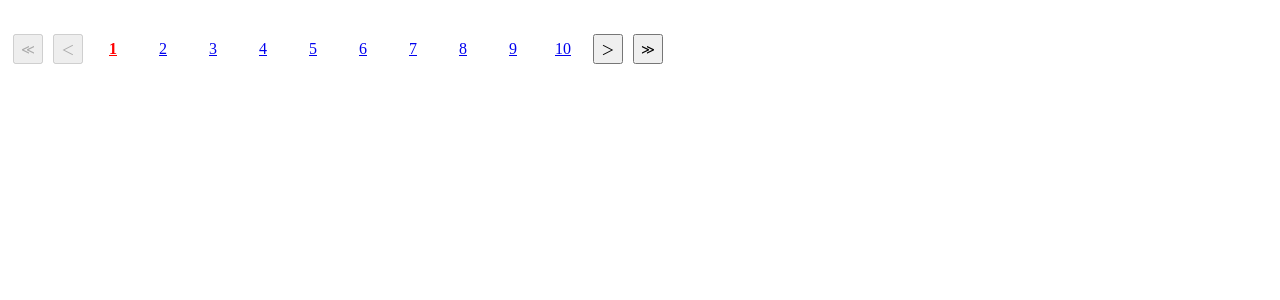
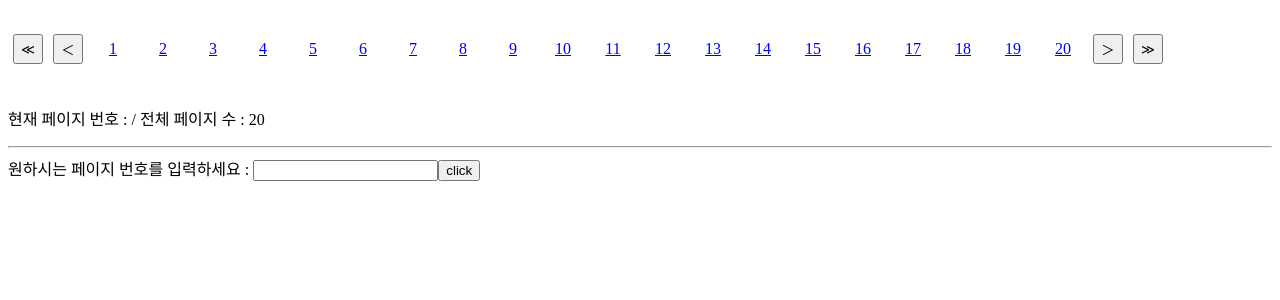
Before and after one commit to huunguk/Vue3-TIL, a Vue app: page / in a window 1280 px wide. Shown: the top 300 px of the page. Built offline with nearby package versions, Linux system fonts and the light colour scheme.

Commit message:
pagination defineProp 적용

```diff
--- a/src/components/pagination/APagination.vue
+++ b/src/components/pagination/APagination.vue
@@ -20,14 +20,17 @@
       ≫
     </button>
   </div>
+  <!-- pageCount, currentPage를 props로 전달 -->
+  <InputNumber :pageCount="pageCount" :currentPage="currentPage"></InputNumber>
 </template>
 
 <script setup lang="ts">
+import InputNumber from "./InputNumber.vue";
 import { ref } from "vue";
 
-const currentPage = ref<number>(1); //현재 페이지 번호 추적
+const currentPage = ref<number>(); //현재 페이지 번호 추적
 const pageSize: number = 10; //페이지당 아이템 수
-const totalItems: number = 100; //전체 아이템 수
+const totalItems: number = 200; //전체 아이템 수
 const pageCount: number = Math.ceil(totalItems / pageSize); //전체 페이지 수를 계산하는데 사용
 
 function gotoPage(pageNumber: number) {
--- a/src/components/pagination/APaginations.vue
+++ /dev/null
@@ -1,165 +0,0 @@
-<template>
-  <div>
-    <ul class="pagination">
-      <button :disabled="currentPage === 1" @click.prevent="leftEndPage">
-        ≪
-      </button>
-      <button :disabled="currentPage === 1" @click.prevent="previousPage">
-        ＜
-      </button>
-
-      <li
-        v-for="page in visiblePages"
-        :key="page"
-        :class="{ active: currentPage === page }"
-      >
-        <a
-          v-if="page !== '...'"
-          href="#"
-          @click.prevent="setCurrentPage(page)"
-          >{{ page }}</a
-        >
-        <span v-else>...</span>
-      </li>
-
-      <button :disabled="currentPage === pageCount" @click.prevent="nextPage">
-        ＞
-      </button>
-      <button
-        :disabled="currentPage === pageCount"
-        @click.prevent="rightEndPage"
-      >
-        ≫
-      </button>
-    </ul>
-    <p style="text-align: center">{{ currentPage }}페이지</p>
-  </div>
-</template>
-
-<script setup lang="ts">
-import { ref, computed } from "vue";
-
-const currentPage = ref<number>(1); // 현재 페이지
-const itemsPerPage = ref<number>(5); // 페이지당 아이템 개수
-const items = ref<number[]>([...Array(50).keys()].map((i) => i + 1)); // 전체 아이템 리스트
-
-// 전체 페이지 수를 계산함
-const pageCount = computed(() => {
-  return Math.ceil(items.value.length / itemsPerPage.value);
-});
-
-// 현재 페이지 주변에 보여줄 페이지 수를 설정
-const visiblePages = computed(() => {
-  const pagesToShow: number = 3;
-  const pageDiff: number = Math.floor(pagesToShow / 2);
-  let startPage: number = currentPage.value - pageDiff;
-  let endPage: number = currentPage.value + pageDiff;
-  if (startPage < 1) {
-    startPage = 1;
-    endPage = pagesToShow;
-  }
-  if (endPage > pageCount.value) {
-    endPage = pageCount.value;
-    startPage = endPage - pagesToShow + 1;
-  }
-  const pages: (number | string)[] = [];
-  for (let i: number = startPage; i <= endPage; i++) {
-    pages.push(i);
-  }
-  if (startPage > 1) {
-    pages.unshift("...");
-    pages.unshift(1);
-  }
-  if (endPage < pageCount.value) {
-    pages.push("...");
-    pages.push(pageCount.value);
-  }
-  return pages;
-});
-
-// 현재 페이지에 해당하는 아이템들을 잘라내어 반환
-const paginatedItems = computed(() => {
-  const startIndex: number = (currentPage.value - 1) * itemsPerPage.value;
-  const endIndex: number = startIndex + itemsPerPage.value;
-  return items.value.slice(startIndex, endIndex);
-});
-
-// 이전, 다음, 첫, 마지막 페이지로 이동하는 함수
-function setCurrentPage(page: number): void {
-  currentPage.value = page;
-}
-
-function previousPage(): void {
-  currentPage.value > 1 && currentPage.value--;
-}
-
-function nextPage(): void {
-  currentPage.value < pageCount.value && currentPage.value++;
-}
-
-function leftEndPage(): void {
-  currentPage.value = 1;
-}
-
-function rightEndPage(): void {
-  currentPage.value = pageCount.value;
-}
-</script>
-
-<style scoped>
-.pagination {
-  display: flex;
-  list-style-type: none;
-  padding: 0;
-  justify-content: center;
-  margin-top: 20px;
-}
-
-.pagination li {
-  width: 50px;
-  text-align: center;
-  margin: 0 5px;
-}
-.pagination button {
-  font-size: 16px;
-  font-weight: 900;
-  display: flex;
-  align-items: center;
-  border: none;
-  background: inherit;
-  padding: 0px 15px;
-  cursor: pointer;
-}
-.pagination li a {
-  display: block;
-  weight: 50px;
-
-  padding: 5px 10px;
-  border: none;
-  border-radius: 5px;
-  text-decoration: none;
-  color: #333;
-}
-
-.pagination li.active a {
-  font-weight: 700;
-  border: 1px solid #ccc;
-  background-color: #d6e8fe;
-}
-
-.items {
-  weight: 100%;
-  display: flex;
-  justify-content: center;
-}
-
-.items div {
-  width: 130px;
-  padding: 15px;
-  box-sizing: border-box;
-  border: 1px solid #ccc;
-  text-align: center;
-  margin: 5px;
-  border-radius: 10px;
-}
-</style>
--- /dev/null
+++ b/src/components/pagination/InputNumber.vue
@@ -0,0 +1,52 @@
+<template>
+  <div>
+    <p>
+      현재 페이지 번호 : {{ currentPage }} /
+      <span>전체 페이지 수 : {{ pageCount }}</span>
+    </p>
+  </div>
+  <hr />
+  <label>
+    원하시는 페이지 번호를 입력하세요 :
+    <input type="number" v-model="inputPage" />
+    <button @click="$emit('change-number')">click</button>
+  </label>
+</template>
+
+<script setup lang="ts">
+import { defineProps, defineEmits, ref } from "vue";
+
+const props = defineProps({
+  currentPage: Number,
+  pageCount: Number,
+});
+
+const inputPage = ref<number>(props.currentPage);
+
+function gotoPage() {
+  // input 태그에서 사용자가 입력한 페이지 번호를 currentPage에 반영합니다.
+  // 단, 입력한 페이지 번호가 1부터 pageCount까지의 범위에 속하는 경우에만 반영됩니다.
+  if (inputPage.value >= 1 && inputPage.value <= props.pageCount) {
+    props.currentPage = inputPage.value;
+  }
+}
+
+defineEmits(["change-number"]);
+</script>
+
+<style scoped>
+/* .container {
+}
+
+.container p {
+  width: 150px;
+  font-weight: 900;
+  margin: 30px;
+}
+
+.container input {
+  width: 100px;
+  height: 20px;
+  margin: 30px;
+} */
+</style>
```
